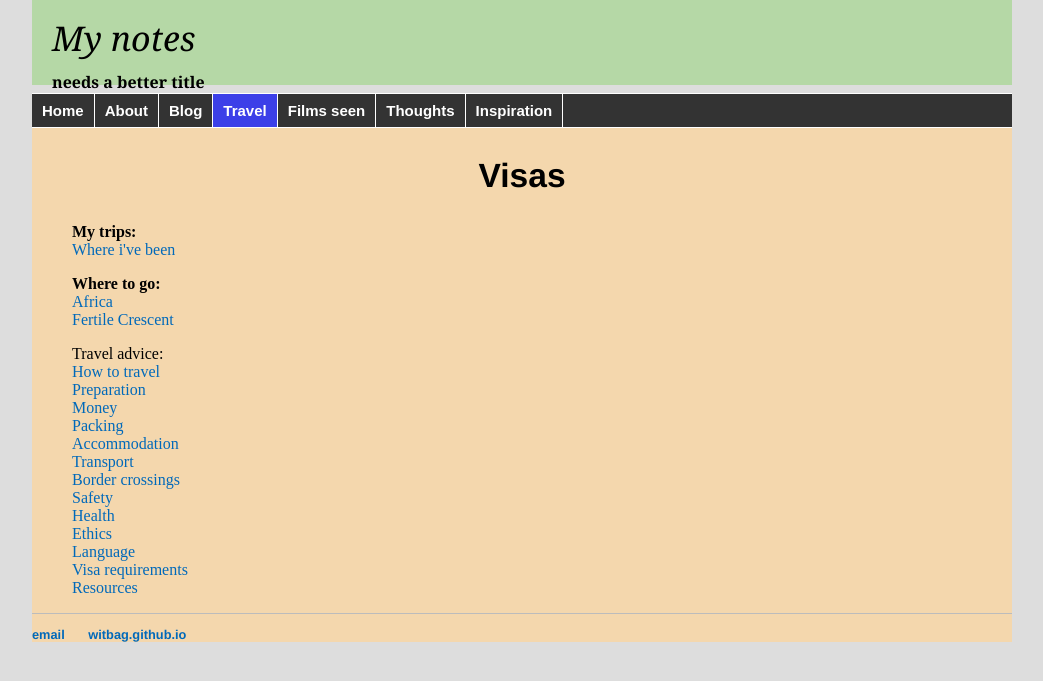
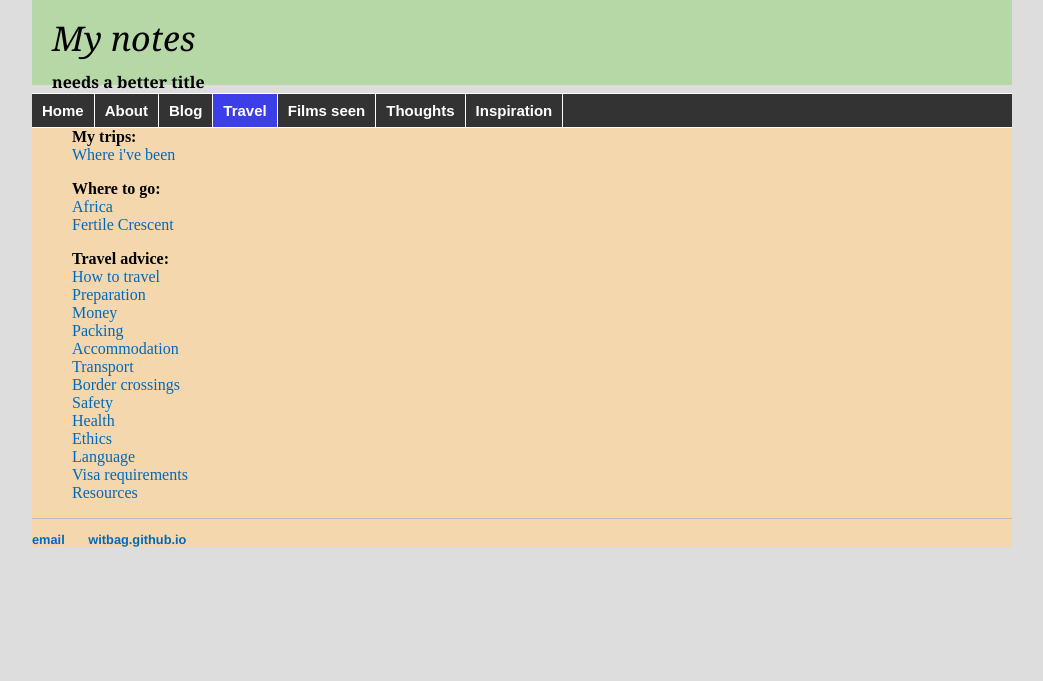
Before and after one commit to witbag/witbag.github.io, a Jekyll site: the page built from travel/index.html, in a window 1280 px wide. Shown: the top 681 px of the page, without its empty margins (118-1161 px from the left). Built offline with Jekyll 4.4.1, drawn with Linux system fonts in a browser that asks for light colours.

Commit message:
Update index.html

```diff
--- a/travel/index.html
+++ b/travel/index.html
@@ -2,9 +2,6 @@
 layout: travel
 title: Travel
 ---
-
-<br>
-<center><h2>Visas</h2></center>
 <ul>
 
 <b>My trips:</b><br>
@@ -12,7 +9,7 @@ title: Travel
 <b>Where to go:</b><br>
 <a href="africa.html">Africa</a><br>
 <a href="westasia.html">Fertile Crescent</a></p>
-</b>Travel advice:</b><br>
+<b>Travel advice:</b><br>
 <a href="waystotravel.html">How to travel</a><br>
 <a href="preparation.html">Preparation</a><br>
 <a href="money.html">Money</a><br>
```
